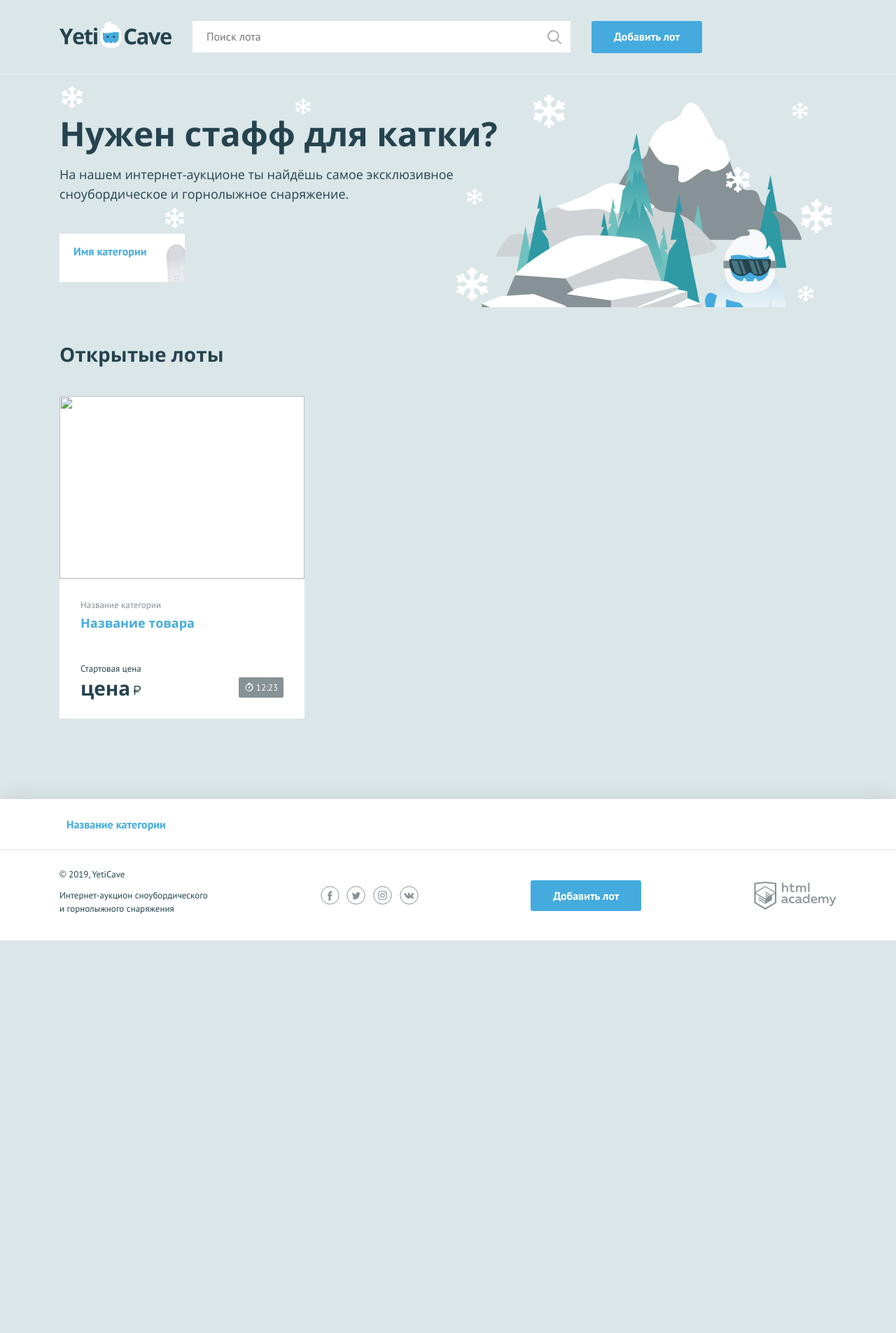
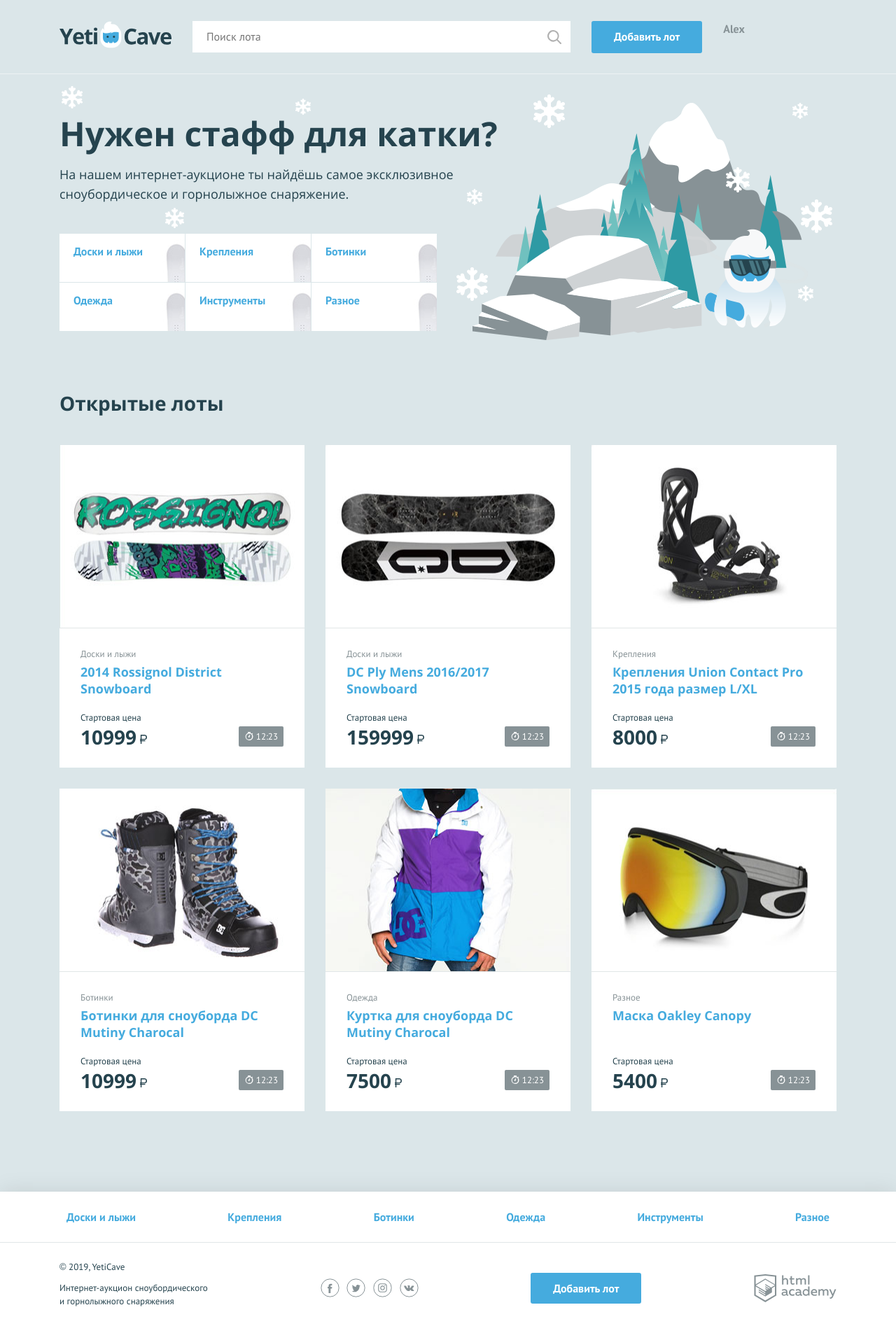
Before and after one commit to Banzai911/512583-yeticave, a PHP site: page / in a window 1280 px wide. Shown: the whole page at 70% size. Before the commit the page ends 1344 px from the top, so only its background shows below. Run offline with PHP 8.4, Linux system fonts and the light colour scheme.

Commit message:
Итерация по массивам

```diff
--- a/index.php
+++ b/index.php
@@ -1,7 +1,32 @@
 <?php
 $is_auth = rand(0, 1);
 
-$user_name = ''; // укажите здесь ваше имя
+$user_name = 'Alex'; // укажите здесь ваше имя
+$categories = [];
+$categories = ["Доски и лыжи", "Крепления", "Ботинки", "Одежда", "Инструменты", "Разное"];
+
+$lot = [];
+$lot = [
+    [
+        'title' => '2014 Rossignol District Snowboard', 'category' => 'Доски и лыжи', 'price' => 10999, 'url' => 'img/lot-1.jpg'
+    ],
+    [
+        'title' => 'DC Ply Mens 2016/2017 Snowboard', 'category' => 'Доски и лыжи', 'price' => 159999, 'url' => 'img/lot-2.jpg'
+    ],
+    [
+        'title' => 'Крепления Union Contact Pro 2015 года размер L/XL', 'category' => 'Крепления', 'price' => 8000, 'url' => 'img/lot-3.jpg'
+    ],
+    [
+        'title' => 'Ботинки для сноуборда DC Mutiny Charocal', 'category' => 'Ботинки', 'price' => 10999, 'url' => 'img/lot-4.jpg'
+    ],
+    [
+        'title' => 'Куртка для сноуборда DC Mutiny Charocal', 'category' => 'Одежда', 'price' => 7500, 'url' => 'img/lot-5.jpg'
+    ],
+    [
+        'title' => 'Маска Oakley Canopy', 'category' => 'Разное', 'price' => 5400, 'url' => 'img/lot-6.jpg'
+    ]
+
+];
 ?>
 <!DOCTYPE html>
 <html lang="ru">
@@ -27,7 +52,20 @@ $user_name = ''; // укажите здесь ваше имя
         <a class="main-header__add-lot button" href="pages/add-lot.html">Добавить лот</a>
 
         <nav class="user-menu">
-
+            <?php if ($is_auth == 1): ?>
+                <div class="user-menu__logged">
+                    <p><?=$user_name; ?></p>
+                </div>
+            <?php else: ?>
+                <ul class="user-menu__list">
+                    <li class="user-menu__item">
+                        <a href="#">Регистрация</a>
+                    </li>
+                    <li class="user-menu__item">
+                        <a href="#">Вход</a>
+                    </li>
+                </ul>
+            <?php endif; ?>
         <!-- здесь должен быть PHP код для показа имени пользователя -->
 
         </nav>
@@ -40,9 +78,12 @@ $user_name = ''; // укажите здесь ваше имя
         <p class="promo__text">На нашем интернет-аукционе ты найдёшь самое эксклюзивное сноубордическое и горнолыжное снаряжение.</p>
         <ul class="promo__list">
             <!--заполните этот список из массива категорий-->
+            <?php
+            foreach ($categories as $value): ?>
                 <li class="promo__item promo__item--boards">
-                <a class="promo__link" href="pages/all-lots.html">Имя категории</a>
+                    <a class="promo__link" href="pages/all-lots.html"><?=$value;?></a>
                 </li>
+            <?php endforeach; ?>
         </ul>
     </section>
     <section class="lots">
@@ -51,17 +92,19 @@ $user_name = ''; // укажите здесь ваше имя
         </div>
         <ul class="lots__list">
             <!--заполните этот список из массива с товарами-->
+            <?php
+            foreach($lot as $key => $value): ?>
                 <li class="lots__item lot">
                     <div class="lot__image">
-                    <img src="" width="350" height="260" alt="">
+                        <img src="<?=$value['url'];?>" width="350" height="260" alt="">
                     </div>
                     <div class="lot__info">
-                    <span class="lot__category">Название категории</span>
-                    <h3 class="lot__title"><a class="text-link" href="pages/lot.html">Название товара</a></h3>
+                        <span class="lot__category"><?=$value['category'];?></span>
+                        <h3 class="lot__title"><a class="text-link" href="pages/lot.html"><?=$value['title'];?></a></h3>
                         <div class="lot__state">
                             <div class="lot__rate">
                                 <span class="lot__amount">Стартовая цена</span>
-                            <span class="lot__cost">цена<b class="rub">р</b></span>
+                                <span class="lot__cost"><?=$value['price'];?><b class="rub">р</b></span>
                             </div>
                             <div class="lot__timer timer">
                                 12:23
@@ -69,6 +112,7 @@ $user_name = ''; // укажите здесь ваше имя
                         </div>
                     </div>
                 </li>
+            <?php endforeach;?>
         </ul>
     </section>
 </main>
@@ -78,9 +122,12 @@ $user_name = ''; // укажите здесь ваше имя
     <nav class="nav">
         <ul class="nav__list container">
             <!--заполните этот список из массива категорий-->
+            <?php
+            foreach($categories as $value): ?>
                 <li class="nav__item">
-                <a href="pages/all-lots.html">Название категории</a>
+                    <a href="pages/all-lots.html"><?=$value;?></a>
                 </li>
+            <?php endforeach; ?>
         </ul>
     </nav>
     <div class="main-footer__bottom container">
```
Also changed, not shown: Readme.md. Lines whose indentation alone changed are shown as unchanged.
